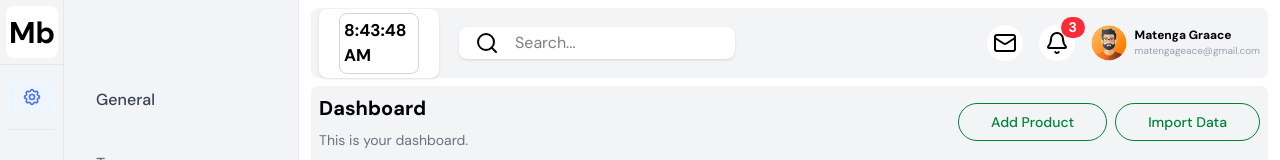
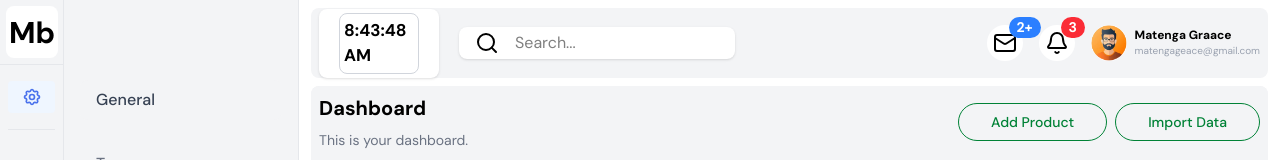
Before and after one commit to matengagrace/dashboard-react, a React (Vite) app: page / in a window 1280 px wide. Shown: the top 160 px of the page. Built offline with nearby package versions, Linux system fonts and the light colour scheme; a web font is replaced by a local one.

Commit message:
mise ajour de l'icone message

```diff
--- a/src/components/Navbar.jsx
+++ b/src/components/Navbar.jsx
@@ -35,8 +35,11 @@ function Navbar() {
       </div>
 
       <div className="ml-auto flex items-center gap-4">
-        <div className="bg-white p-1.5 rounded-full font-bold text-[18px] cursor-pointer rounded-box">
+        <div className="bg-white p-1.5 rounded-full font-bold text-[18px] cursor-pointer relative rounded-box">
           <Mail className="hover:text-blue-500" />
+          <p className="bg-blue-500 px-2 rounded-full text-[14px] text-white absolute -top-2 left-[22px]">
+                  2+
+                </p>
         </div>
         <div onClick={()=> setOpenNoti(!openNoti)} className="bg-white p-1.5 rounded-full font-bold text-[18px]  rounded-box relative z-8">
           <Bell className="hover:text-rose-500 cursor-pointer" />
```
